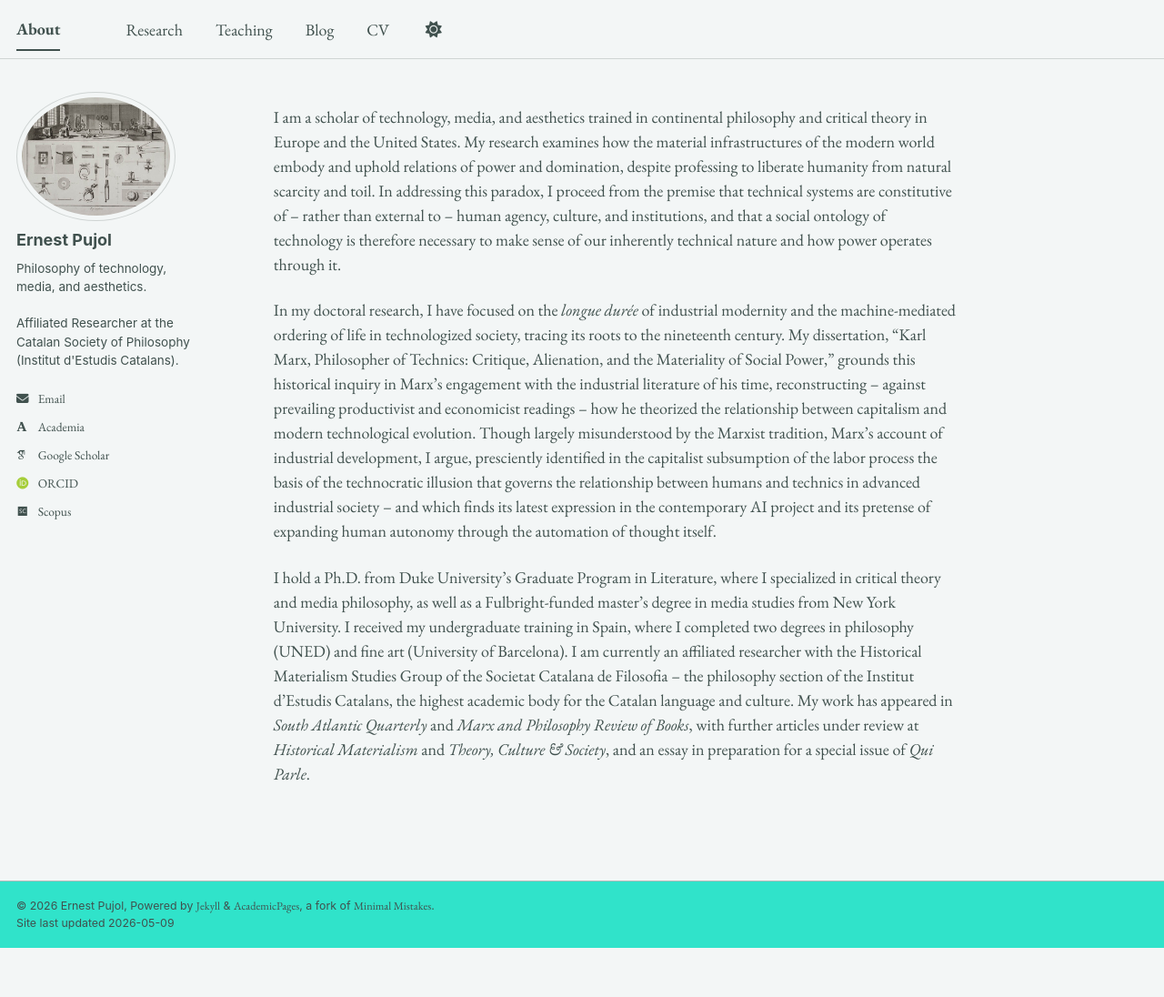
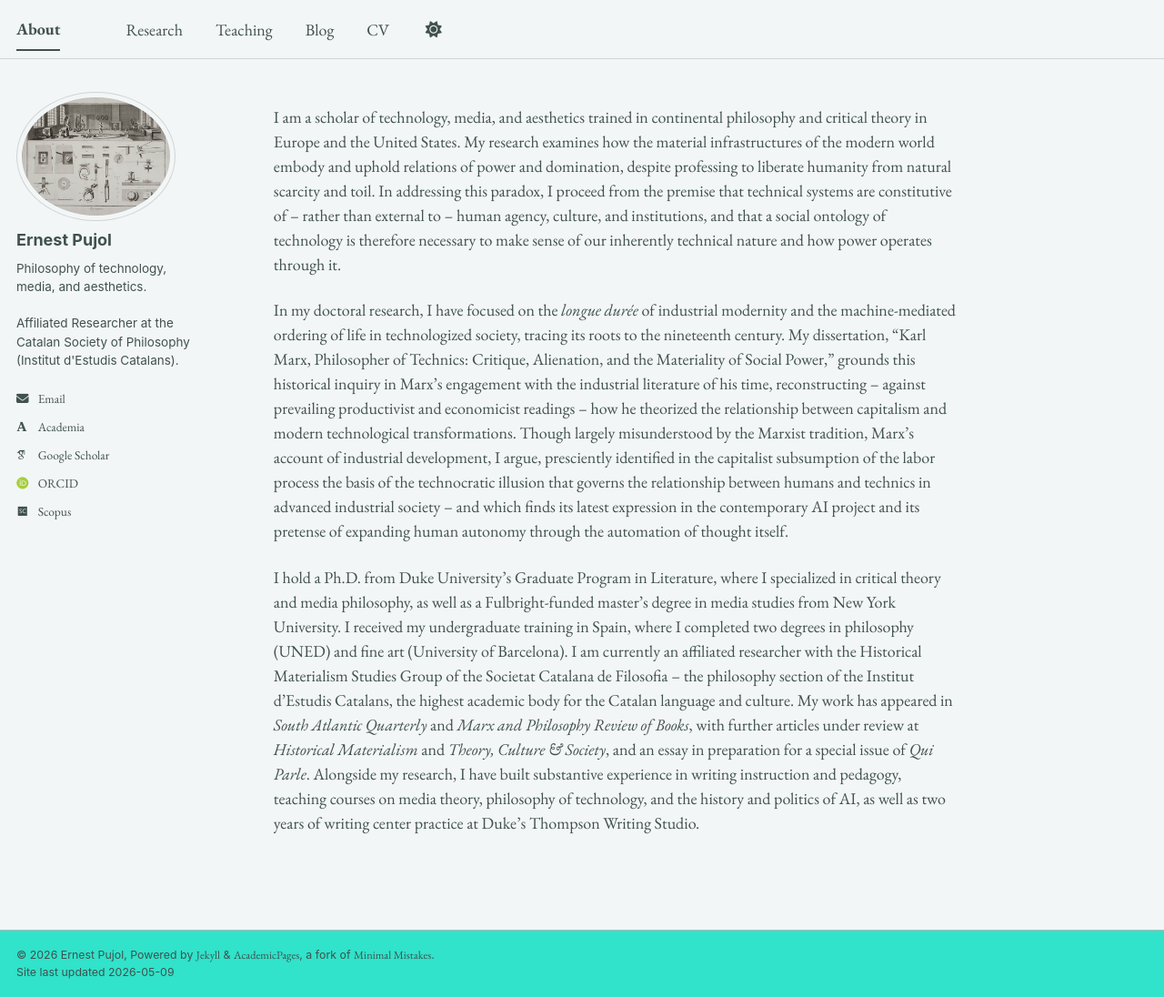
Before and after one commit to epujol90/epujol90.github.io, a Jekyll site: the page built from _pages/about.md, in a window 1280 px wide and 1096 px high. Shown: the whole window at 91% size. Built offline with Jekyll 4.4.1, drawn with Linux system fonts in a browser that asks for light colours; some web fonts are replaced; a script bundle is joined from its source files by our own code; library files that are not in the unit come from our copies.

Commit message:
Update about.md

```diff
--- a/_pages/about.md
+++ b/_pages/about.md
@@ -8,6 +8,6 @@ redirect_from:
 ---
 I am a scholar of technology, media, and aesthetics trained in continental philosophy and critical theory in Europe and the United States. My research examines how the material infrastructures of the modern world embody and uphold relations of power and domination, despite professing to liberate humanity from natural scarcity and toil. In addressing this paradox, I proceed from the premise that technical systems are constitutive of -- rather than external to -- human agency, culture, and institutions, and that a social ontology of technology is therefore necessary to make sense of our inherently technical nature and how power operates through it.
 
-In my doctoral research, I have focused on the _longue durée_ of industrial modernity and the machine-mediated ordering of life in technologized society, tracing its roots to the nineteenth century. My dissertation, “Karl Marx, Philosopher of Technics: Critique, Alienation, and the Materiality of Social Power,” grounds this historical inquiry in Marx’s engagement with the industrial literature of his time, reconstructing -- against prevailing productivist and economicist readings -- how he theorized the relationship between capitalism and modern technological evolution. Though largely misunderstood by the Marxist tradition, Marx’s account of industrial development, I argue, presciently identified in the capitalist subsumption of the labor process the basis of the technocratic illusion that governs the relationship between humans and technics in advanced industrial society -- and which finds its latest expression in the contemporary AI project and its pretense of expanding human autonomy through the automation of thought itself.
+In my doctoral research, I have focused on the _longue durée_ of industrial modernity and the machine-mediated ordering of life in technologized society, tracing its roots to the nineteenth century. My dissertation, “Karl Marx, Philosopher of Technics: Critique, Alienation, and the Materiality of Social Power,” grounds this historical inquiry in Marx’s engagement with the industrial literature of his time, reconstructing -- against prevailing productivist and economicist readings -- how he theorized the relationship between capitalism and modern technological transformations. Though largely misunderstood by the Marxist tradition, Marx’s account of industrial development, I argue, presciently identified in the capitalist subsumption of the labor process the basis of the technocratic illusion that governs the relationship between humans and technics in advanced industrial society -- and which finds its latest expression in the contemporary AI project and its pretense of expanding human autonomy through the automation of thought itself.
 
-I hold a Ph.D. from Duke University’s Graduate Program in Literature, where I specialized in critical theory and media philosophy, as well as a Fulbright-funded master’s degree in media studies from New York University. I received my undergraduate training in Spain, where I completed two degrees in philosophy (UNED) and fine art (University of Barcelona). I am currently an affiliated researcher with the Historical Materialism Studies Group of the Societat Catalana de Filosofia -- the philosophy section of the Institut d’Estudis Catalans, the highest academic body for the Catalan language and culture. My work has appeared in _South Atlantic Quarterly_ and _Marx and Philosophy Review of Books_, with further articles under review at _Historical Materialism_ and _Theory, Culture & Society_, and an essay in preparation for a special issue of _Qui Parle_.
+I hold a Ph.D. from Duke University’s Graduate Program in Literature, where I specialized in critical theory and media philosophy, as well as a Fulbright-funded master’s degree in media studies from New York University. I received my undergraduate training in Spain, where I completed two degrees in philosophy (UNED) and fine art (University of Barcelona). I am currently an affiliated researcher with the Historical Materialism Studies Group of the Societat Catalana de Filosofia -- the philosophy section of the Institut d’Estudis Catalans, the highest academic body for the Catalan language and culture. My work has appeared in _South Atlantic Quarterly_ and _Marx and Philosophy Review of Books_, with further articles under review at _Historical Materialism_ and _Theory, Culture & Society_, and an essay in preparation for a special issue of _Qui Parle_. Alongside my research, I have built substantive experience in writing instruction and pedagogy, teaching courses on media theory, philosophy of technology, and the history and politics of AI, as well as two years of writing center practice at Duke’s Thompson Writing Studio.
```
